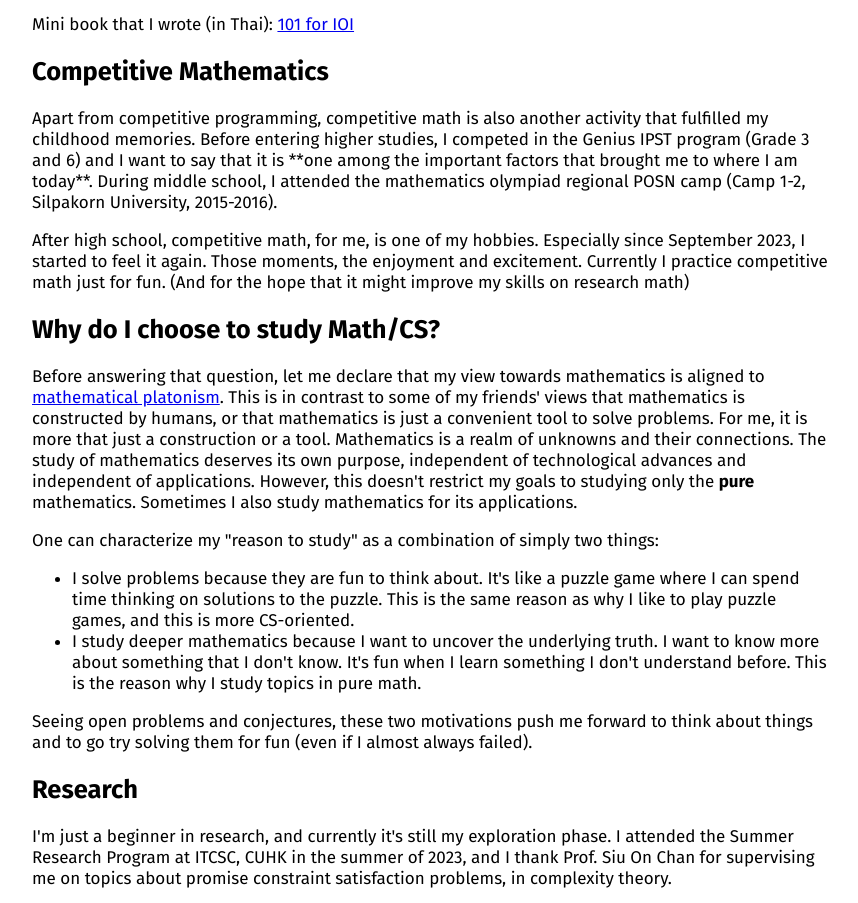
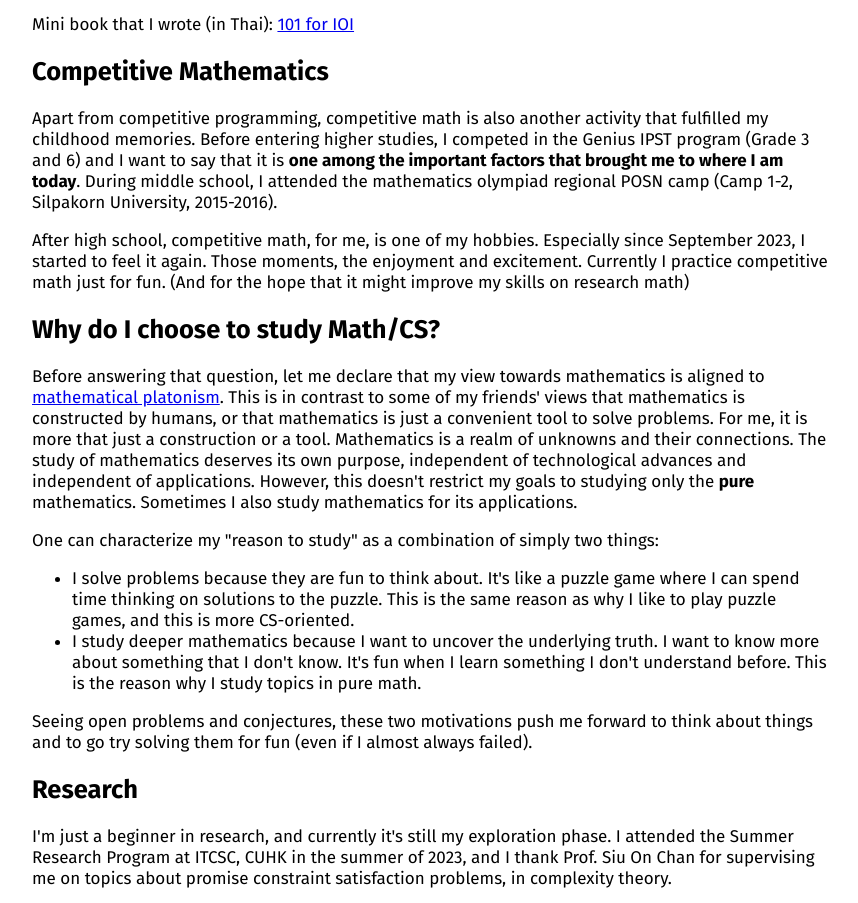
Before and after one commit to plumsirawit/about-2023, a plain HTML site: page index.html in a window 1280 px wide. Shown: the part 1036-1939 px from the top of the page, without its empty margins (208-1066 px from the left). Drawn offline with Linux system fonts and the light colour scheme.

Commit message:
Update index.html

```diff
--- a/index.html
+++ b/index.html
@@ -149,7 +149,7 @@
       Apart from competitive programming, competitive math is also another activity
       that fulfilled my childhood memories. Before entering higher studies, I
       competed in the Genius IPST program (Grade 3 and 6) and I want to say that
-      it is **one among the important factors that brought me to where I am today**.
+      it is <b>one among the important factors that brought me to where I am today</b>.
       During middle school, I attended the mathematics olympiad regional POSN camp
       (Camp 1-2, Silpakorn University, 2015-2016).
     </p>
```
